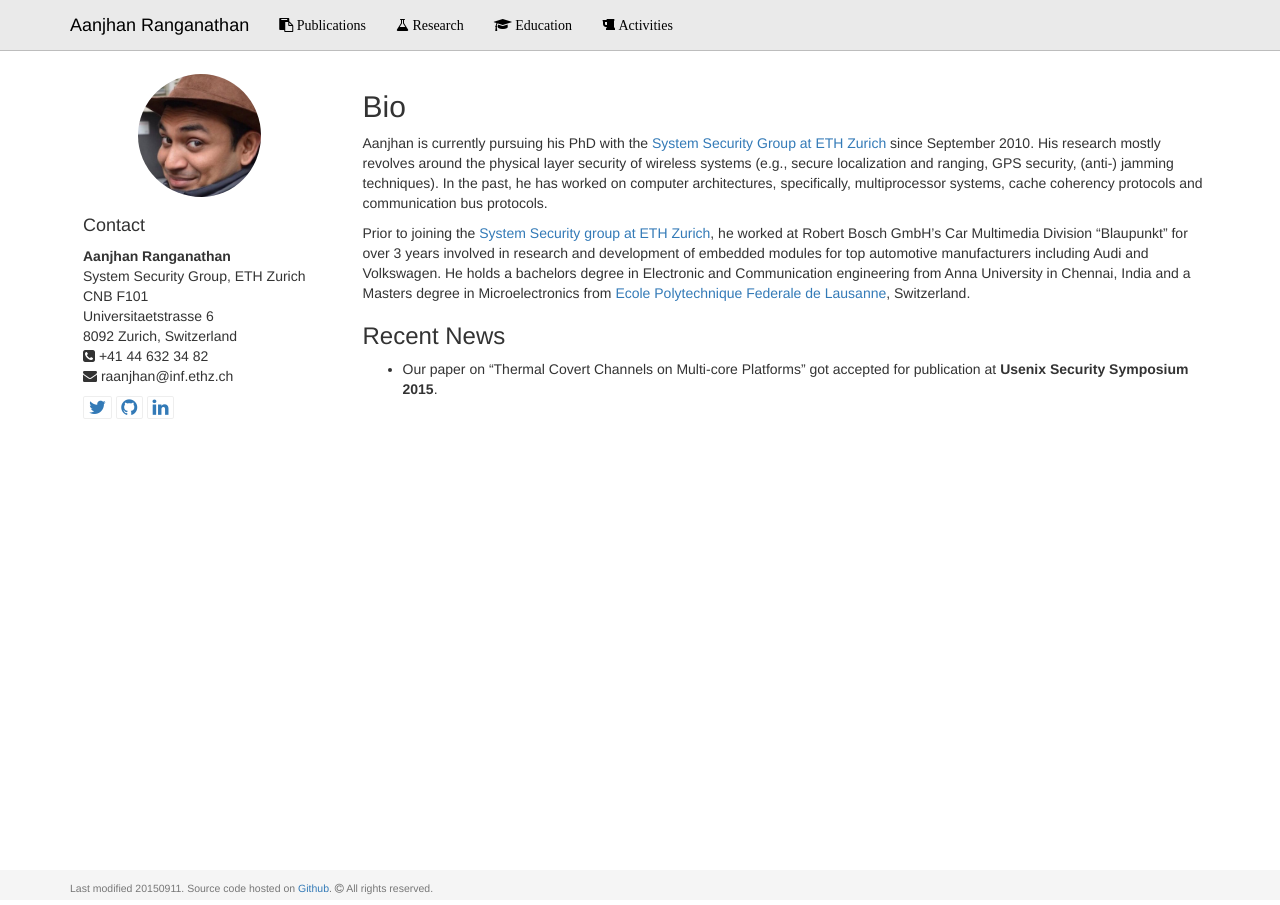
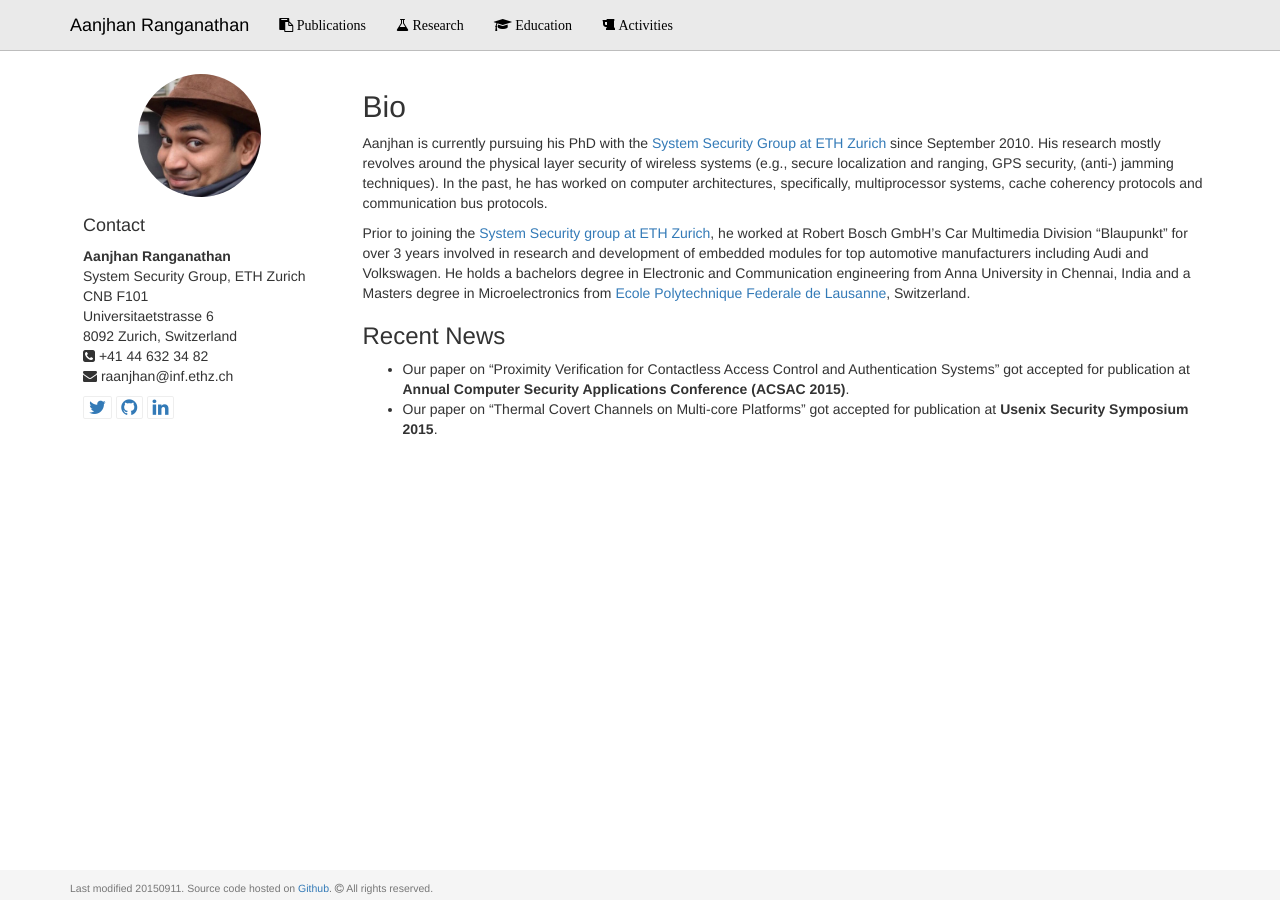
Before and after one commit to aanjhan/mywebsite, a Jekyll site: the page built from index.md, in a window 1280 px wide. Built offline with Jekyll 4.4.1, drawn with Linux system fonts in a browser that asks for light colours; Markdown is read by kramdown in place of the engine named in the settings.

Commit message:
updated news

```diff
--- a/index.md
+++ b/index.md
@@ -9,6 +9,7 @@ Aanjhan is currently pursuing his PhD with the [System Security Group at ETH Zur
 Prior to joining the [System Security group at ETH Zurich], he worked at Robert Bosch GmbH's Car Multimedia Division "Blaupunkt" for over 3 years involved in research and development of embedded modules for top automotive manufacturers including Audi and Volkswagen. He holds a bachelors degree in Electronic and Communication engineering from Anna University in Chennai, India and a Masters degree in Microelectronics from [Ecole Polytechnique Federale de Lausanne], Switzerland.
 
 ### Recent News
+* Our paper on "Proximity Verification for Contactless Access Control and Authentication Systems" got accepted for publication at **Annual Computer Security Applications Conference (ACSAC 2015)**.
 * Our paper on "Thermal Covert Channels on Multi-core Platforms" got accepted for publication at **Usenix Security Symposium 2015**.
 
 
```
Also changed, not shown: 4 other files.
